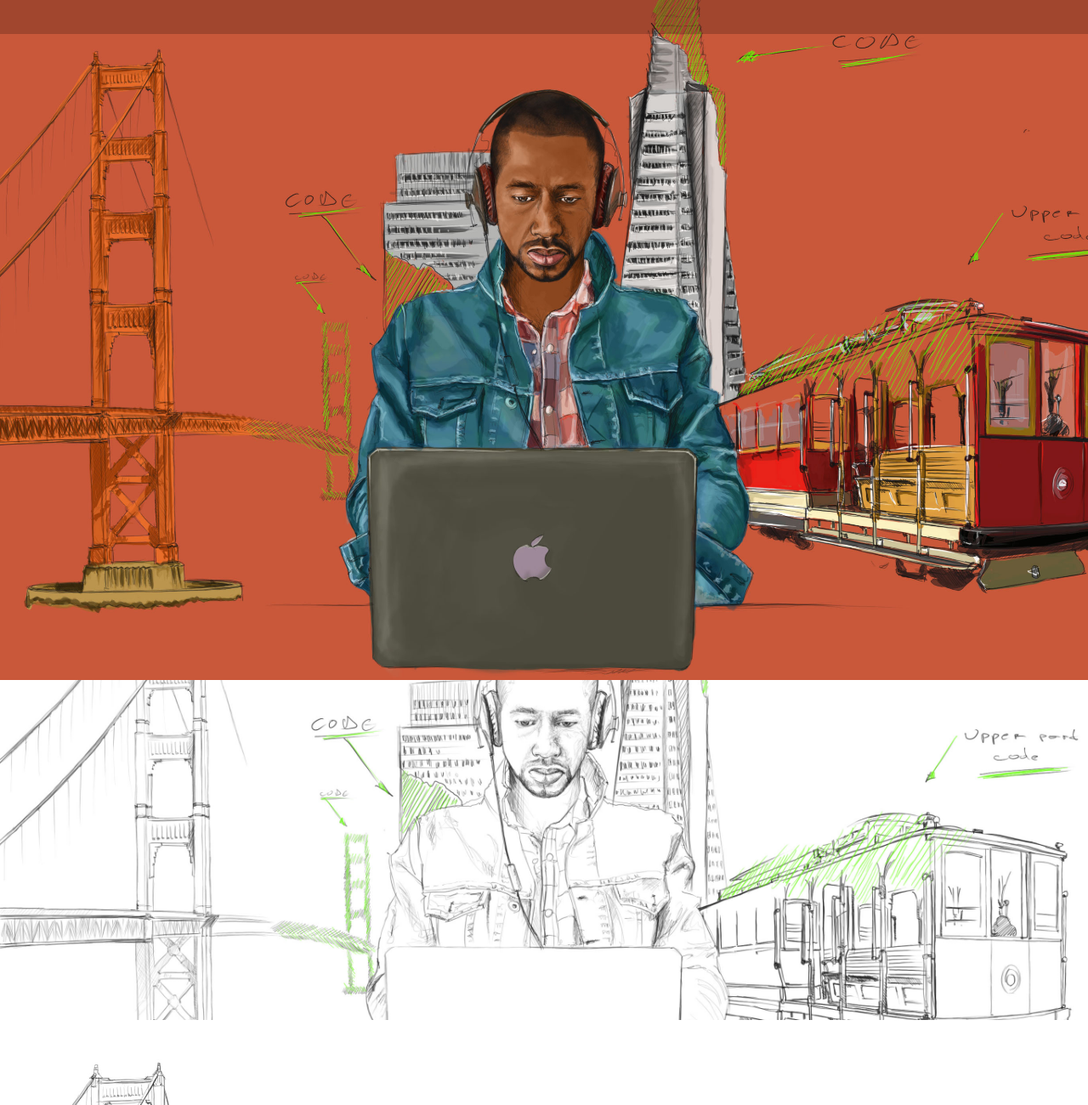
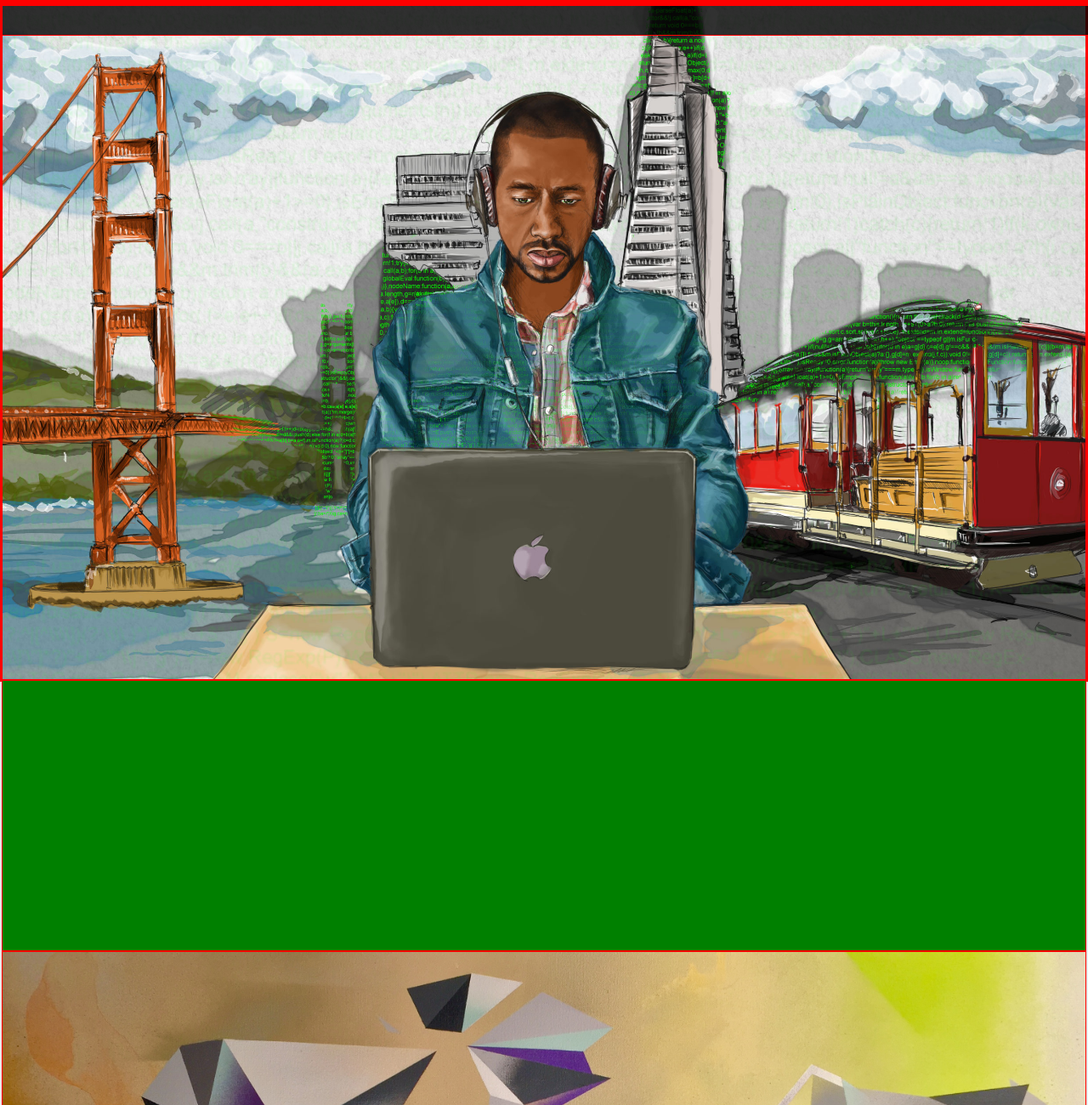
Before and after one commit to matthewgoodwin/experiment1, a plain HTML site: page index.html in a window 1280 px wide. Shown: the top 1300 px of the page at 85% size. Drawn offline with nearby package versions, Linux system fonts and the light colour scheme; a web font is replaced by a local one.

Commit message:
these are changes to the fixed parallaxing ex

```diff
--- a/css/styles.css
+++ b/css/styles.css
@@ -1,5 +1,5 @@
 * {
-     /*border: 1px solid red !important;
+     border: 1px solid red !important;
     /*background-color: rgb(232, 232, 232);*/
 }
 
@@ -24,37 +24,40 @@ nav {
     position: fixed;
     width: 100%;
     height: 40px;
-    background-color: rgba(0, 0, 0, .2);
+    background-color: rgba(0, 0, 0, .8);
 }
-
 .mainSec {
     height: 100%;
     background-size: cover;
     background-repeat: no-repeat;
     background-position: center;
     background-attachment: fixed;
-    /*background-color: red;*/
 }
-
+.division{
+    height: 5px;
+}
 .subSec{
-    height: 50%;
+    height: 40%;
     background-size: cover;
     background-repeat: no-repeat;
     background-position: center;
     /*background-color: green;*/
 }
-
-.mainSec1 {
-    background-image: url("../images/Matthew8.jpg");
+#mainSec1 {
+   background-image: url("../images/Matthewfinal.jpg");
 }
 
-.mainSec2 {
-    background-image: url("../images/Matthew2+3.jpg");
+#subSec1 {
+    /*background-image: url("../images/Matthew2+3.jpg");*/
+    background-color: green;
+   }
+
+#mainSec2 {
+    background-image: url("../images/WorldTour.jpg");
+    /*background-color: pink;*/
 }
 
-.subSec1 {
-    background-image: url("../images/Matthew4.jpg");
+#subSec2 {
+    /*background-image: url("../images/Matthew8.jpg");*/
+    background-color: purple;
 }
-.subSec2 {
-    background-image: url("../images/Matthew8.jpg");
-}
--- a/index.html
+++ b/index.html
@@ -12,23 +12,47 @@
     <link rel="stylesheet" href= "http://normalize-css.googlecode.com/svn/trunk/normalize.css">
     <link rel="stylesheet" href="css/animate.css">
     <link rel="stylesheet" href="js/skrollr.min.js">
+
 </head>
 <body>
-    <nav class="navigation">
+    <nav class="navigation" id="row">
+        <div class="col4">
+        </div>
+        <div class="col8">
+        </div>
 
     </nav>
-    <div class="mainSec mainSec1">
+
+    <div class="mainSec" id="mainSec1">
     </div>
-    <div class="subSec subSec1">
+
+    <div class="subSec" id="subSec1">
     </div>
-    <div class="mainSec mainSec2">
+
+    <div class="mainSec" id="mainSec2">
     </div>
-    <div class="subSec subSec2">
+
+    <div class="subSec" id="subSec2">
     </div>
+
+    <div class="mainSec" id="mainSec3">
+    </div>
+
     <hr>
 
 <script type="text/javascript" src="js/jquery-1.11.3.min.js"></script>
 <script type="text/javascript" src="js/skrollr.min.js"></script>
 <script src="js/help.js"></script>
+
+<script type="text/javascript">
+parallex();
+    var ypos, image;
+    function parallex() {
+        ypos= window.pageYOffset;
+        image = document.getElementById("subSec1");
+        image.style.top = ypos * .4 + 'px';
+    }
+    window.addEventListener('scroll',parallex);
+</script>
 </body>
 </html>
```
Also changed, not shown: images/Matthew10.jpg (added), images/Matthew11.jpg (added), images/Matthew12.jpg (added), images/Matthewfinal.jpg (added), 1 other file.
